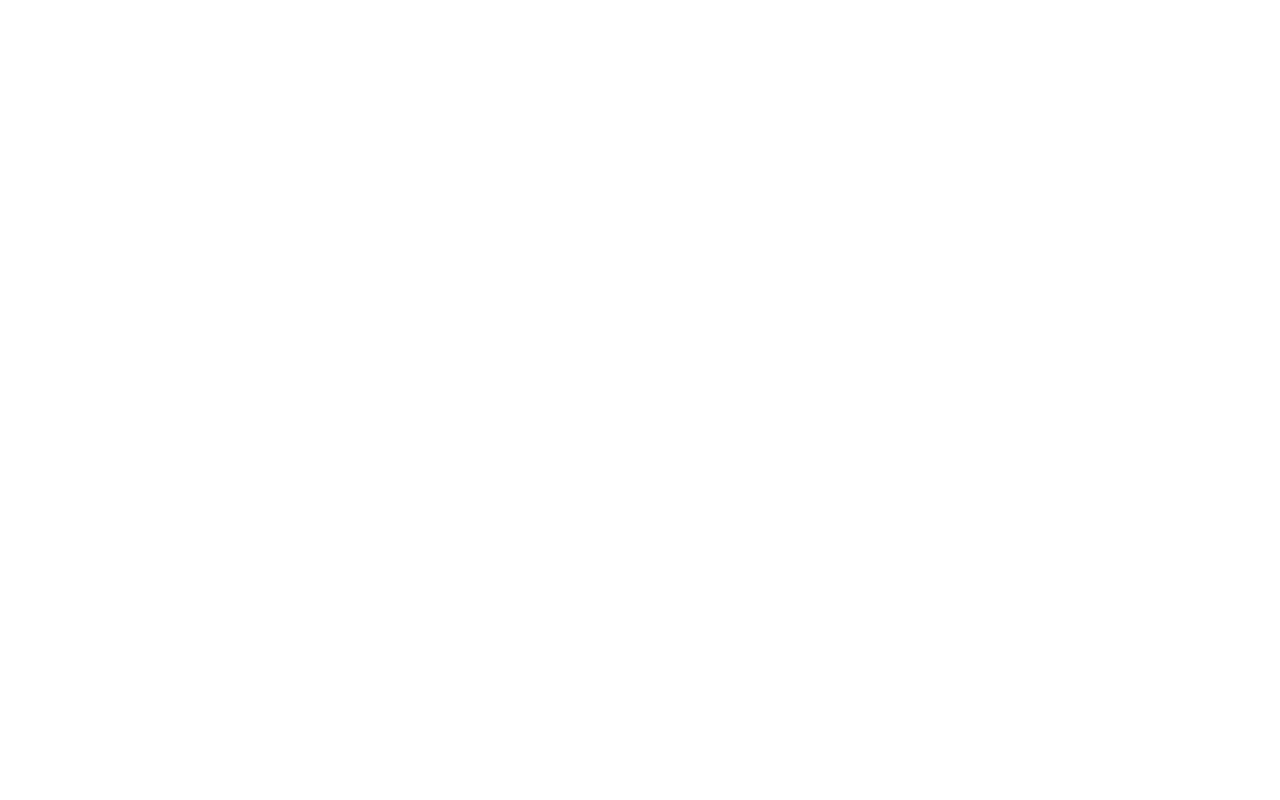
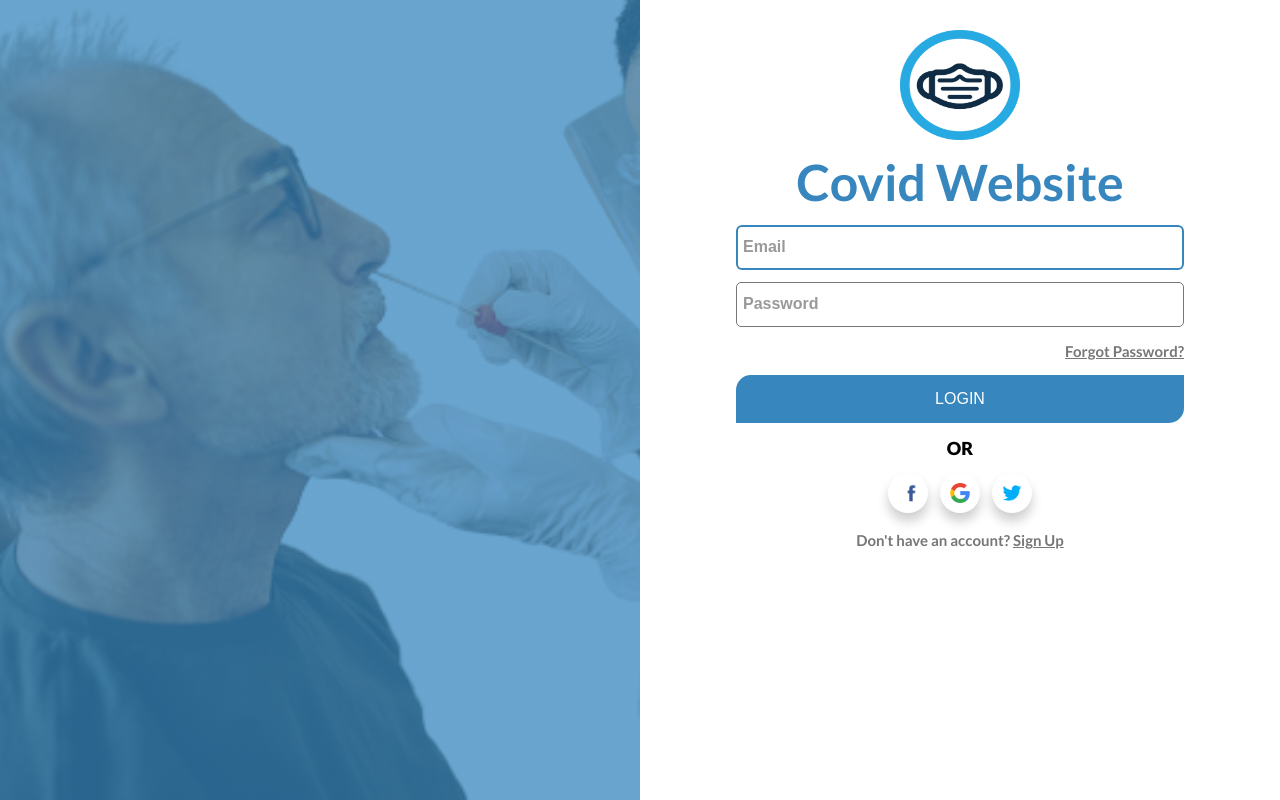
Before and after one commit to maxminlevel/PTUDW-19TN-Nhom13, a website: page index.html in a window 1280 px wide. Drawn offline with Linux system fonts and the light colour scheme.

Commit message:
Finish login page with some animation

```diff
--- a/index.html
+++ b/index.html
@@ -5,17 +5,61 @@
     <meta http-equiv="X-UA-Compatible" content="IE=edge" />
     <meta name="viewport" content="width=device-width, initial-scale=1.0" />
     <link
+      href="https://fonts.googleapis.com/css?family=Lato:100,300,400,700,900"
+      rel="stylesheet"
+    />
+    <link
       rel="stylesheet"
       href="https://cdnjs.cloudflare.com/ajax/libs/font-awesome/6.1.1/css/all.min.css"
     />
-    <link
-      href="https://fonts.googleapis.com/css?family=Lato:100,300,400,700,900"
-      rel="stylesheet"
-    />
     <link rel="stylesheet" href="css/style.css" />
-    <title>Document</title>
+    <title>Covid - Login</title>
   </head>
   <body>
-
+    <div class="login">
+      <div class="login__img"></div>
+      <div class="login__box">
+        <img src="img/logo.png" alt="Logo" class="logo" />
+        <h1 class="heading-primary u-center-text">Covid website</h1>
+        <form class="form">
+          <input
+            type="email"
+            autofocus
+            class="form__contact"
+            required
+            placeholder="Email"
+          />
+          <input
+            type="password"
+            class="form__contact"
+            required
+            placeholder="Password"
+          />
+          <a href="#" class="btn-link u-mb-s">Forgot password?</a>
+          <input type="submit" value="Login" class="btn btn--primary" />
+        </form>
+        <span class="text-devide">Or</span>
+        <ul class="social-list">
+          <li>
+            <a href="#" class="btn-icon"
+              ><img src="img/logo-facebook.jpg" alt="Logo Facebook"
+            /></a>
+          </li>
+          <li>
+            <a href="#" class="btn-icon"
+              ><img src="img/logo-google.png" alt="Logo Google"
+            /></a>
+          </li>
+          <li>
+            <a href="#" class="btn-icon"
+              ><img src="img/logo-twitter.png" alt="Logo Twitter"
+            /></a>
+          </li>
+        </ul>
+        <p class="text-help">
+          Don't have an account? <a href="#" class="btn-link">Sign up</a>
+        </p>
+      </div>
+    </div>
   </body>
 </html>
--- a/sass/abstracts/_variables.scss
+++ b/sass/abstracts/_variables.scss
@@ -1,9 +1,11 @@
 // COLORS
-$color-primary: #63BDFF;
-$color-accent: #2579F2;
+$color-primary: #63bdff;
+$color-accent: #3786be;
 $color-white: #fff;
+
 $color-black: #000;
 $color-grey-dark: #777;
+$color-grey-light: #999;
 
 // FONT SIZE
 $default-font-size: 1.6rem;
--- a/sass/base/_animations.scss
+++ b/sass/base/_animations.scss
@@ -1 +1,21 @@
 // Partial file for animations
+@keyframes moveInBottom {
+  0% {
+    opacity: 0;
+    transform: translateY(8rem);
+  }
+  100% {
+    opacity: 1;
+    transform: translateY(0);
+  }
+}
+
+@keyframes fadeIn {
+  0% {
+    opacity: 0;
+  }
+
+  100% {
+    opacity: 100%;
+  }
+}
--- a/sass/base/_base.scss
+++ b/sass/base/_base.scss
@@ -12,6 +12,7 @@ html {
 }
 
 body {
+  overflow: hidden;
   text-rendering: optimizeSpeed;
   image-rendering: optimizeSpeed;
   box-sizing: border-box;
--- a/sass/base/_typography.scss
+++ b/sass/base/_typography.scss
@@ -5,3 +5,29 @@ body {
   line-height: 1.7;
   color: $color-grey-dark;
 }
+
+.heading-primary {
+  color: $color-accent;
+  text-transform: capitalize;
+  font-size: 5rem;
+  font-weight: 700;
+}
+
+::placeholder {
+  font-size: $default-font-size;
+  font-weight: 700;
+  color: $color-grey-light;
+}
+
+.text-devide {
+  color: $color-black;
+  font-size: 1.8rem;
+  font-weight: 900;
+  text-transform: uppercase;
+}
+
+.text-help {
+  font-size: 1.5rem;
+  font-weight: 700;
+  color: $color-grey-dark;
+}
--- a/sass/base/_utilities.scss
+++ b/sass/base/_utilities.scss
@@ -15,5 +15,5 @@
 
 // margin bottom small
 .u-mb-s {
-  margin-bottom: 2rem;
+  margin-bottom: 1rem;
 }
--- /dev/null
+++ b/sass/components/_button.scss
@@ -0,0 +1,62 @@
+// For button style
+.btn {
+  display: inline-block;
+  text-transform: uppercase;
+  padding: 1.5rem 4rem;
+  text-decoration: none;
+  font-size: $default-font-size;
+  border-top-left-radius: 1.5rem;
+  border-bottom-right-radius: 1.5rem;
+  transition: all 0.2s;
+  border: none;
+  transition: all 0.2s;
+
+  &:hover {
+    cursor: pointer;
+    transform: translateY(-0.3rem);
+    box-shadow: 0 1rem 2rem rgba($color-black, 0.2);
+  }
+
+  &:active {
+    transform: translateY(-1px);
+    box-shadow: 0 0.5rem 1rem rgba($color-black, 0.2);
+  }
+
+  &--primary {
+    background-color: $color-accent;
+    color: $color-white;
+  }
+}
+
+.btn-link:link,
+.btn-link:visited {
+  display: inline-block;
+  font-size: 1.5rem;
+  font-weight: 700;
+  color: $color-grey-dark;
+  text-transform: capitalize;
+  transition: all 0.2s;
+}
+
+.btn-icon:link,
+.btn-icon:visited {
+  display: inline-block;
+  width: 4rem;
+  height: 4rem;
+  border-radius: 50%;
+  box-shadow: 0 0.8rem 1.2rem rgba($color: $color-black, $alpha: 0.2);
+  transition: all 0.2s;
+
+  img {
+    padding: 1rem;
+    width: 100%;
+  }
+
+  &:hover {
+    transform: scale(1.25) translateY(-3px);
+  }
+  &:active {
+    transform: translateY(-1px);
+    box-shadow: 0 0.5rem 1rem rgba($color-black, 0.2);
+  }
+}
--- /dev/null
+++ b/sass/components/_form.scss
@@ -0,0 +1,17 @@
+.form {
+  width: 70%;
+  display: flex;
+  flex-direction: column;
+  justify-content: center;
+  align-items: center;
+  &__contact {
+    display: block;
+    width: 100%;
+    height: 4.5rem;
+    border: 1px solid $color-grey-dark;
+    border-radius: 5px;
+    padding: 0.2rem 0.6rem;
+    outline-color: $color-accent;
+    margin-bottom: 1.2rem;
+  }
+}
--- a/sass/components/button.scss
+++ /dev/null
@@ -1 +0,0 @@
-// For button style
--- a/sass/main.scss
+++ b/sass/main.scss
@@ -6,3 +6,8 @@
 @import "base/animations";
 @import "base/typography";
 @import "base/utilities";
+
+@import "components/button";
+@import "components/form";
+
+@import "pages/login";
--- /dev/null
+++ b/sass/pages/_login.scss
@@ -0,0 +1,60 @@
+.login {
+  display: flex;
+  height: 100vh;
+
+  &__img {
+    flex: 1;
+    background-size: cover;
+    background-image: linear-gradient(
+        rgba($color-accent, 0.75),
+        rgba($color-accent, 0.75)
+      ),
+      url("../../img/bg-login.png");
+    animation-name: fadeIn;
+    animation-duration: 1.2s;
+    animation-timing-function: ease-in;
+  }
+
+  &__box {
+    flex: 1;
+    display: flex;
+    background-color: rgba($color: $color-white, $alpha: 0.6);
+    flex-direction: column;
+    align-items: center;
+    animation-name: moveInBottom;
+    animation-duration: 1.6s;
+    animation-timing-function: ease-out;
+
+    .logo {
+      width: 12rem;
+      height: 15rem;
+      margin-top: 1rem;
+      margin-bottom: -2rem;
+      padding: 2rem 0;
+    }
+
+    .btn-link {
+      align-self: flex-end;
+    }
+
+    .btn {
+      width: 100%;
+    }
+
+    .text-devide {
+      margin: 1rem 0;
+    }
+
+    .social-list {
+      list-style-type: none;
+
+      li {
+        display: inline-block;
+        &:nth-child(2) {
+          margin: 0 1rem;
+        }
+        margin-bottom: 1rem;
+      }
+    }
+  }
+}
--- a/sass/pages/_sginUp.scss
+++ /dev/null
@@ -1 +0,0 @@
-// File for sign up style
```
Also changed, not shown: css/style.css, img/bg-login.png (added), img/logo-facebook.jpg (added), img/logo-google.png (added), img/logo-twitter.png (added), img/logo.png (added).
